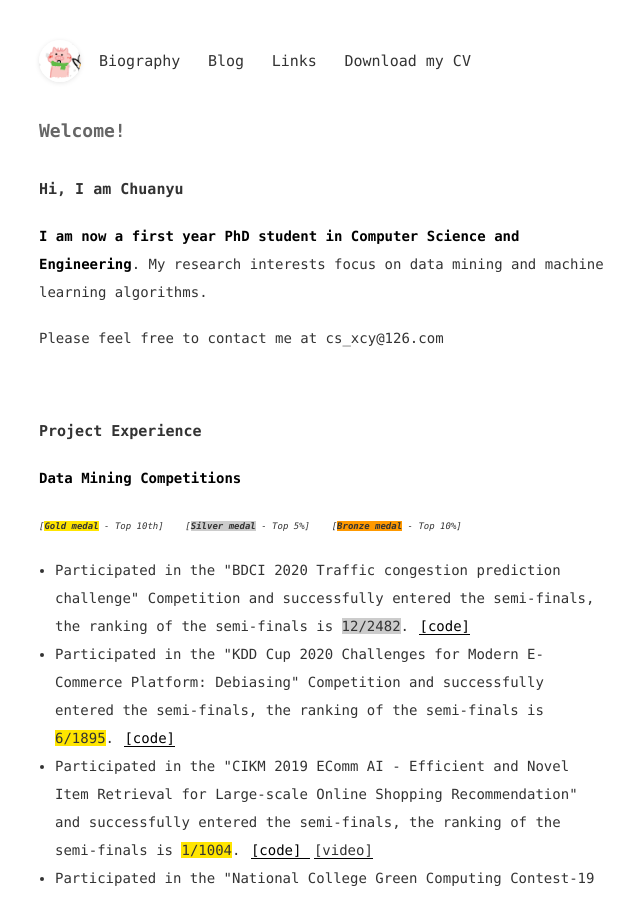
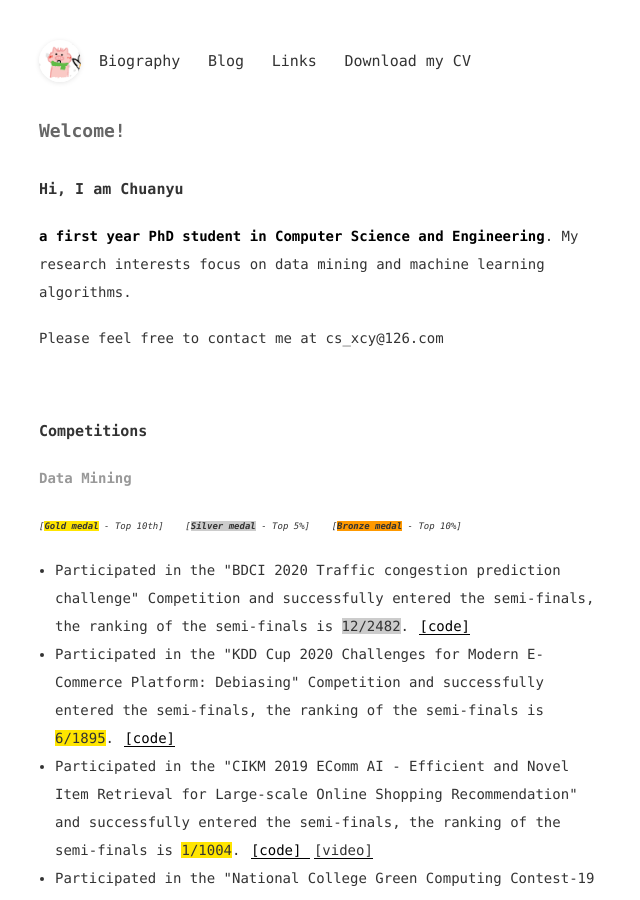
Before and after one commit to ChuanyuXue/profile, a Jekyll site: the page built from index.html, in a window 1280 px wide and 900 px high. Shown: the whole window, without its empty margins (315-955 px from the left). Built offline with Jekyll 4.4.1, drawn with Linux system fonts in a browser that asks for light colours.

Commit message:
Update index.html

```diff
--- a/index.html
+++ b/index.html
@@ -8,7 +8,7 @@ js: [blog.js]
 	Hi, I am Chuanyu
 </h3>
 <p>
-	<strong>I am now a first year PhD student in Computer Science and Engineering</strong>. My research interests focus on data mining and machine learning algorithms.
+	<strong>a first year PhD student in Computer Science and Engineering</strong>. My research interests focus on data mining and machine learning algorithms.
 </p>
 <p>
 	Please feel free to contact me at cs_xcy@126.com
@@ -17,10 +17,10 @@ js: [blog.js]
 	<br />
 </p>
 <h3>
-	Project Experience
+	Competitions
 </h3>
 <p>
-	<strong>Data Mining Competitions</strong>
+	<strong><span style="color:#999999;">Data Mining</span></strong>
 </p>
 <p style="text-align:left;">
 	<em><span style="font-size:9px;">[</span></em><strong><span style="color:#FFE500;background-color:#FFE500;font-size:9px;"><em>Gold medal</em></span></strong><em><span style="font-size:9px;"> - </span></em><em><span style="font-size:9px;">Top 10th</span></em><em><span style="font-size:9px;">]&nbsp;</span></em><span style="font-size:9px;">&nbsp; &nbsp;</span><span style="font-size:9px;"><em><span style="font-size:9px;">[</span></em><span style="color:#CCCCCC;background-color:#CCCCCC;font-size:9px;"><strong><em>S</em></strong></span></span><span style="font-size:9px;"><span style="color:#CCCCCC;background-color:#CCCCCC;font-size:9px;"><strong><em>ilver medal</em></strong></span><em><span style="font-size:9px;"> - Top 5%</span></em></span><span style="font-size:9px;"></span><span style="font-size:9px;"><em>]&nbsp; &nbsp;&nbsp;</em></span><span style="font-size:9px;"><em>[</em></span><span style="font-size:9px;color:#E56600;background-color:#FF9900;"><strong><em>Bronze medal</em></strong></span><span style="font-size:9px;"><em> - Top 10%]</em></span>
@@ -65,7 +65,7 @@ semi-finals is <span style="background-color:#CCCCCC;">28/1761</span>. <a href="
 	</li>
 </ul>
 <p>
-	<b>Computer Vision</b>
+	<b><span style="color:#999999;">Computer Vision</span></b>
 </p>
 <ul>
 	<li>
@@ -80,7 +80,7 @@ Qingdao University President Cup and the third prize of Microsoft Innovation Cup
 	</li>
 </ul>
 <p>
-	<strong>Others</strong>
+	<strong><span style="color:#999999;">Others</span></strong>
 </p>
 <ul>
 	<li>
```
